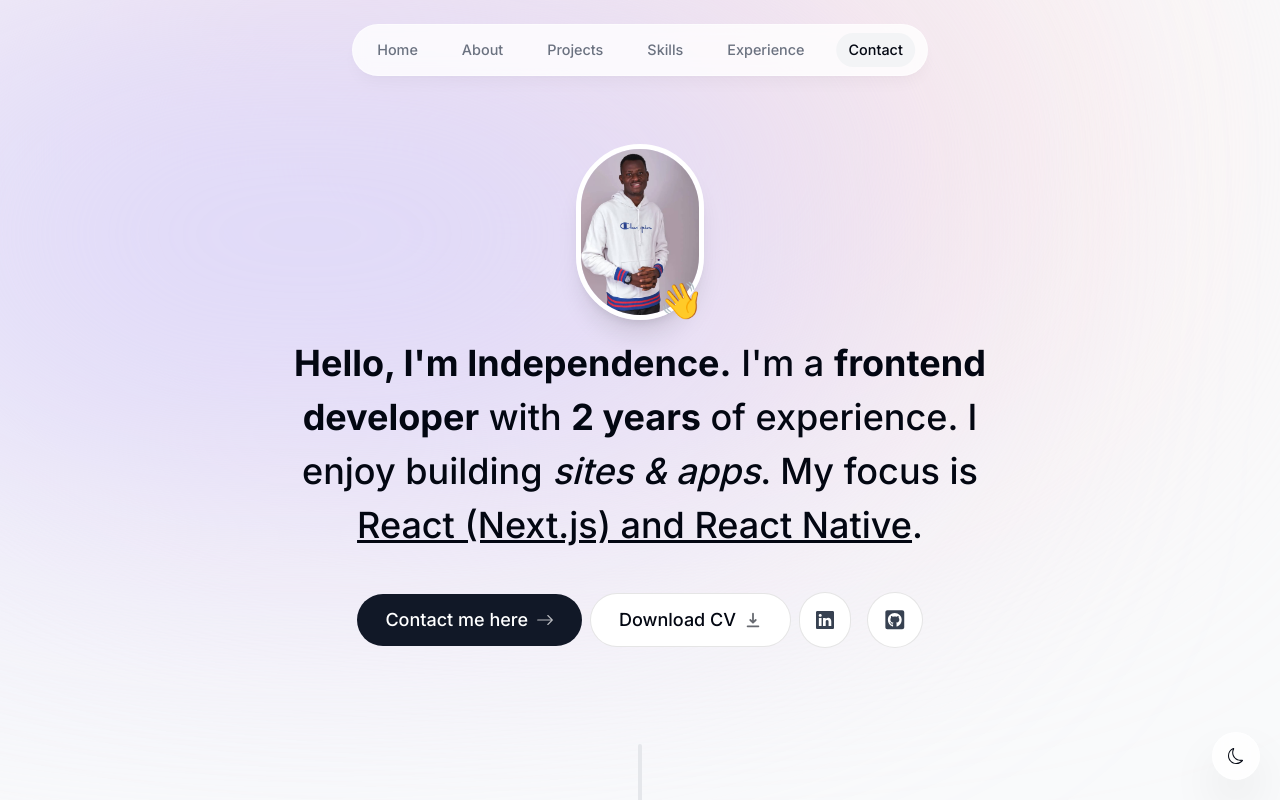
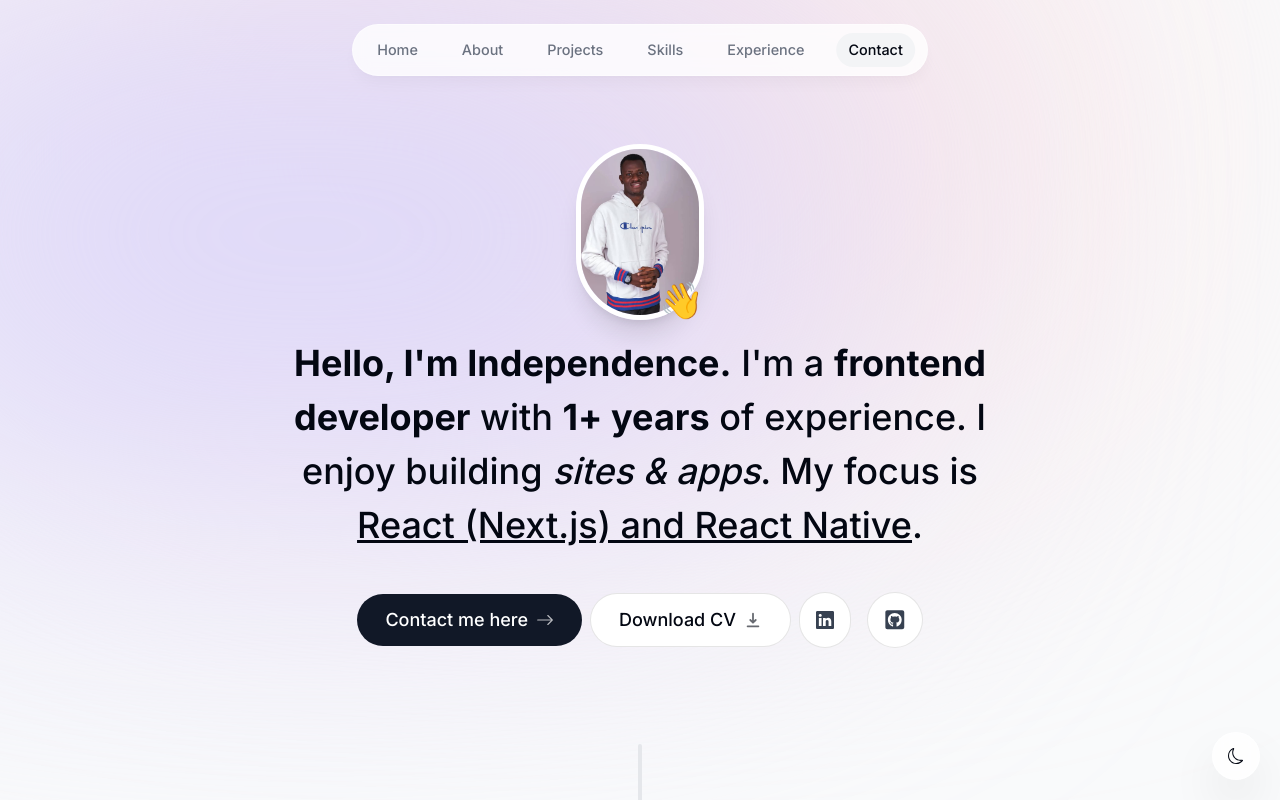
Before and after one commit to mrolaleyeisrael/independence-v1, a Next.js app: page / in a window 1280 px wide. Shown: the top 800 px of the page. Built offline with nearby package versions, Linux system fonts and the light colour scheme.

Commit message:
minor change

```diff
--- a/components/intro.tsx
+++ b/components/intro.tsx
@@ -64,7 +64,7 @@
       >
         <span className="font-bold">Hello, I'm Independence.</span> I'm a{" "}
         <span className="font-bold">frontend developer</span> with{" "}
-        <span className="font-bold">2 years</span> of experience. I enjoy
+        <span className="font-bold">1+ years</span> of experience. I enjoy
         building <span className="italic">sites & apps</span>. My focus is{" "}
         <span className="underline">React (Next.js) and React Native</span>.
       </motion.h1>
```
